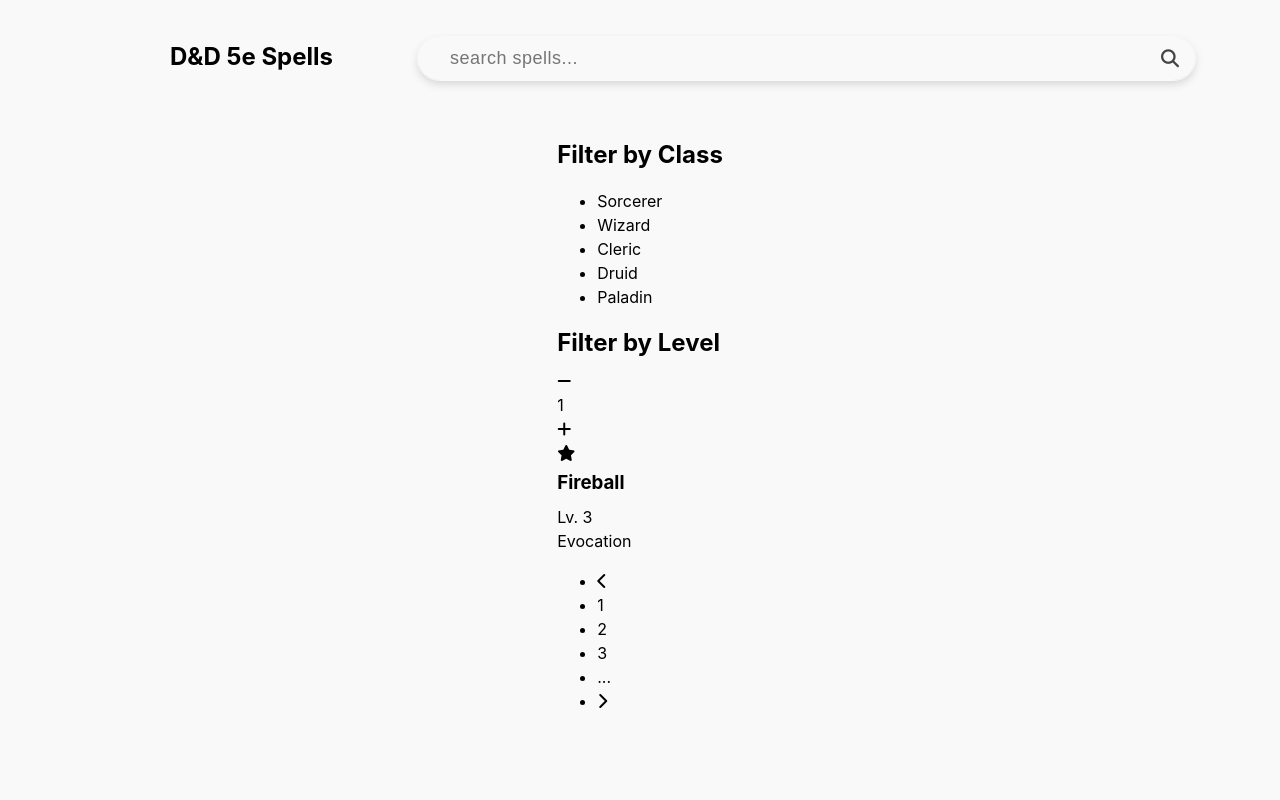
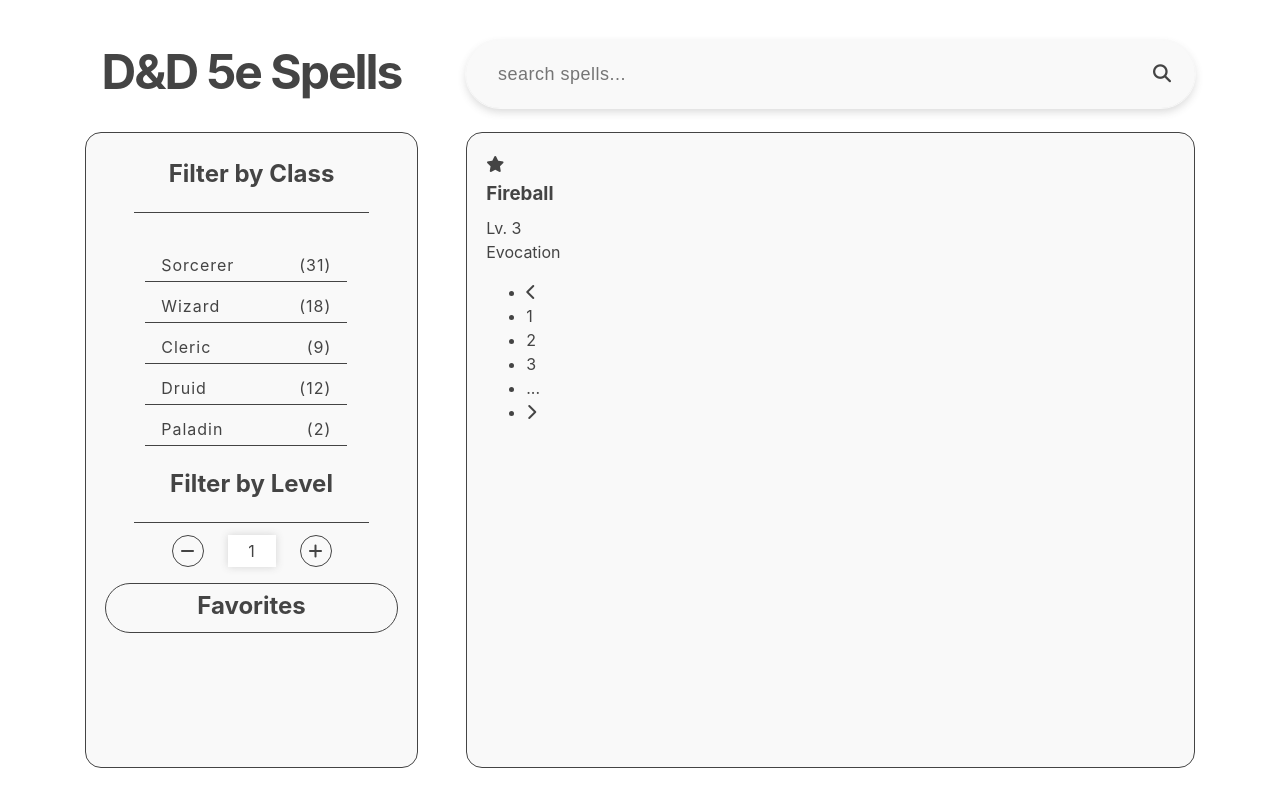
Before and after one commit to ChefDaddyJay/DND-Spell-Catalog, a website: page index.html in a window 1280 px wide. Drawn offline with Linux system fonts and the light colour scheme.

Commit message:
sidebar css

```diff
--- a/css/base.css
+++ b/css/base.css
@@ -80,3 +80,10 @@
   padding-top: 1.25rem;
   padding-bottom: 1.875rem;
 }
+
+.horizontal-divider {
+  width: 80%;
+  margin: 0.75rem auto;
+  height: 1px;
+  background-color: #444444;
+}
--- a/css/styles.css
+++ b/css/styles.css
@@ -1,5 +1,5 @@
 .site-wrapper {
-  background: #f9f9f9;
+  background: white;
   position: fixed;
   top: 0;
   left: 0;
@@ -9,12 +9,14 @@
   display: flex;
   flex-direction: column;
   align-items: center;
+  color: var(--color);
 }
 
 .top-section {
   display: flex;
   justify-content: space-between;
-  padding-bottom: 3rem;
+  padding-bottom: 1rem;
+  gap: 3rem;
 }
 
 .top-section .logo-wrapper {
@@ -41,11 +43,11 @@
   letter-spacing: 0.5px;
   border-radius: 50rem;
   border: none;
-  outline: 1px solid #f9f9f9;
+  outline: 1px solid var(--bg);
   box-shadow: 0 4px 8px rgba(68, 68, 68, 0.2);
   background: #f9f9f9;
   transition: all 0.3s ease-in-out;
-  color: #444444;
+  color: var(--color);
 }
 
 .top-section .searchbar input:focus {
@@ -55,7 +57,124 @@
 
 .top-section .searchbar .fa-search {
   font-size: 18px;
-  color: #444444;
+  color: var(--color);
   position: absolute;
-  right: 1rem;
+  right: 1.5rem;
 }
+
+.bottom-section {
+  display: flex;
+  height: 100%;
+}
+
+.bottom-section .sidebar {
+  width: 30%;
+  border: 1px solid var(--color);
+  border-radius: 1rem;
+  padding: 1.2rem;
+  display: flex;
+  flex-direction: column;
+  margin-right: 3rem;
+  background: var(--bg);
+}
+
+.sidebar h2 {
+  text-align: center;
+}
+
+.sidebar ul {
+  list-style: none;
+  display: flex;
+  flex-direction: column;
+  width: 100%;
+}
+
+.sidebar ul li {
+  line-height: 2;
+  letter-spacing: 1px;
+  border-bottom: 1px solid var(--color);
+  display: flex;
+  justify-content: space-between;
+  width: 80%;
+  padding: 0 1rem;
+  transition: transform 0.3s ease-in-out;
+  cursor: pointer;
+}
+
+.sidebar ul li:hover {
+  transform: scale(1.2);
+  font-weight: 800;
+}
+
+.sidebar ul li.active {
+  transform: scale(1.2);
+  font-weight: 800;
+}
+
+.sidebar ul li p {
+  margin-top: 0.5rem;
+  margin-bottom: 0;
+}
+
+.sidebar .level-filter {
+  display: flex;
+  justify-content: center;
+  gap: 1.5rem;
+  margin-bottom: 1rem;
+}
+
+.level-filter .level-control {
+  border: 1px solid var(--color);
+  border-radius: 50%;
+  width: 2rem;
+  height: 2rem;
+  display: flex;
+  justify-content: center;
+  align-items: center;
+  transition: all 0.3s ease-in-out;
+  cursor: pointer;
+}
+
+.level-filter .level-control:hover {
+  box-shadow: 0 4px 8px rgba(68, 68, 68, 0.2);
+  background: white;
+}
+
+.level-filter .current-level-filter {
+  justify-content: center;
+  background: white;
+  width: 3rem;
+  height: 2rem;
+  display: flex;
+  align-items: center;
+  box-shadow: 0 0 8px rgba(68, 68, 68, 0.2);
+}
+
+.sidebar .favorites-filter {
+  border: 1px solid var(--color);
+  box-shadow: none;
+  transition: all 0.3s ease-in-out;
+}
+
+.sidebar .favorites-filter:hover {
+  background-color: white;
+  border: 1px solid #996044;
+  box-shadow: 0 4px 10px rgba(168, 100, 68, 0.2);
+  cursor: pointer;
+}
+
+.sidebar .favorites-filter.active {
+  background-color: white;
+  border: 1px solid #996044;
+  box-shadow: 0 4px 10px rgba(168, 100, 68, 0.2);
+}
+
+.bottom-section .spell-list {
+  border: 1px solid var(--color);
+  border-radius: 1rem;
+  padding: 1.2rem;
+  display: flex;
+  flex-direction: column;
+  background: var(--bg);
+  flex-grow: 1;
+}
--- a/css/theme.css
+++ b/css/theme.css
@@ -0,0 +1,4 @@
+:root {
+  --bg: #f9f9f9;
+  --color: #444444;
+}
--- a/index.html
+++ b/index.html
@@ -19,25 +19,40 @@
     <main class="site-wrapper">
       <section class="top-section container">
         <div class="logo-wrapper">
-          <h1>D&D 5e Spells</h1>
+          <h1 class="header-md">D&D 5e Spells</h1>
         </div>
         <div class="searchbar">
           <input type="text" name="search" placeholder="search spells..." />
           <i class="fas fa-search"></i>
         </div>
       </section>
-      <section class="bottom-section">
+      <section class="bottom-section container">
         <div class="sidebar">
-          <h2>Filter by Class</h2>
+          <h2 class="header-sm">Filter by Class</h2>
           <div class="horizontal-divider"></div>
           <ul class="class-filters">
-            <li>Sorcerer</li>
-            <li>Wizard</li>
-            <li>Cleric</li>
-            <li>Druid</li>
-            <li>Paladin</li>
+            <li>
+              <p>Sorcerer</p>
+              <p>(31)</p>
+            </li>
+            <li>
+              <p>Wizard</p>
+              <p>(18)</p>
+            </li>
+            <li>
+              <p>Cleric</p>
+              <p>(9)</p>
+            </li>
+            <li>
+              <p>Druid</p>
+              <p>(12)</p>
+            </li>
+            <li>
+              <p>Paladin</p>
+              <p>(2)</p>
+            </li>
           </ul>
-          <h2>Filter by Level</h2>
+          <h2 class="header-sm">Filter by Level</h2>
           <div class="horizontal-divider"></div>
           <div class="level-filter">
             <div class="level-control">
@@ -47,6 +62,9 @@
             <div class="level-control">
               <i class="fas fa-plus"></i>
             </div>
+          </div>
+          <div class="favorites-filter round-pill">
+            <h2 class="header-sm">Favorites</h2>
           </div>
         </div>
         <div class="spell-list">
```
